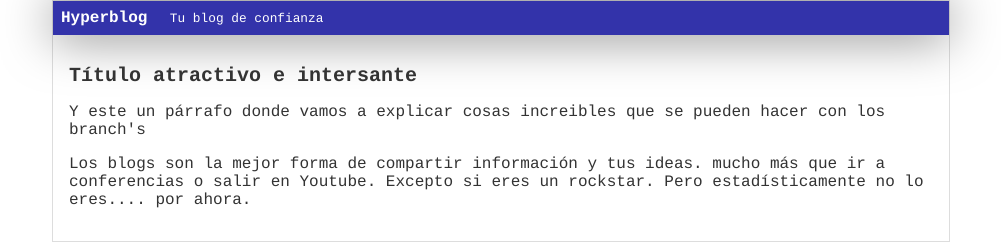
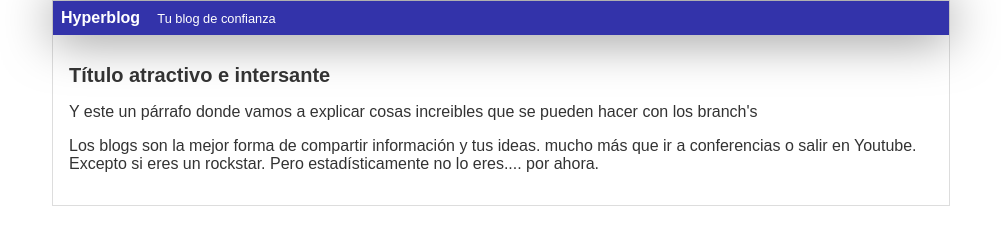
Before and after one commit to hermesraul/ejemplo_git, a plain HTML site: page index.html in a window 1280 px wide. Shown: the whole page, without its empty margins (139-1140 px from the left). Drawn offline with Linux system fonts and the light colour scheme.

Commit message:
Corrección de cambios y tipografías

```diff
--- a/css/estilos.css
+++ b/css/estilos.css
@@ -1,7 +1,7 @@
 body {
     color: #333;
     text-align: center;
-    font-family: Courier;
+    font-family: Arial, Helvetica, sans-serif;
     margin: 0;
     padding: 0;
 }
```
